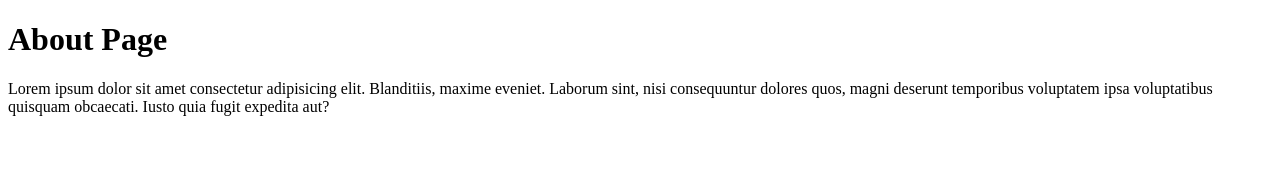
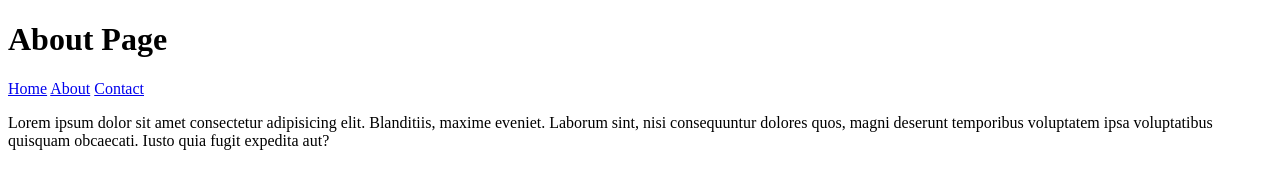
Before and after one commit to jsdev4web/basic-informational-site-node-js, a website: page views/about.html in a window 1280 px wide. Drawn offline with Linux system fonts and the light colour scheme.

Commit message:
project done

```diff
--- a/views/about.html
+++ b/views/about.html
@@ -8,6 +8,12 @@
 <body>
     <h1>About Page</h1>
 
+    <nav>
+        <a href="/">Home</a>
+        <a href="./about">About</a>
+        <a href="./contact-me">Contact</a>
+    </nav>
+
     <p>Lorem ipsum dolor sit amet consectetur adipisicing elit. Blanditiis, maxime eveniet.
         Laborum sint, nisi consequuntur dolores quos, magni deserunt temporibus voluptatem
          ipsa voluptatibus quisquam obcaecati. Iusto quia fugit expedita aut?</p>
```
Also changed, not shown: views/contact-me.html (+6 -0 lines), views/index.html (+6 -0 lines).
